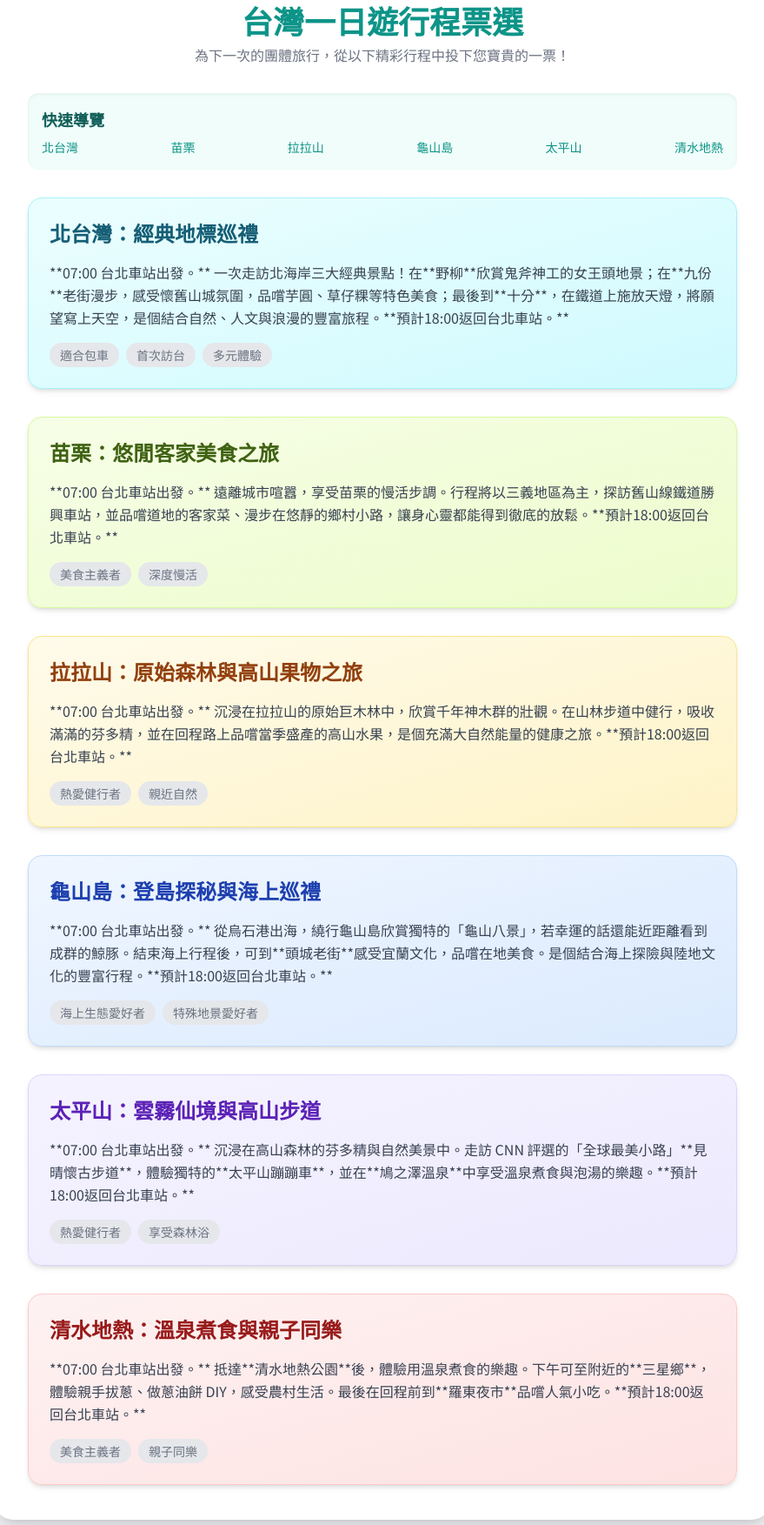
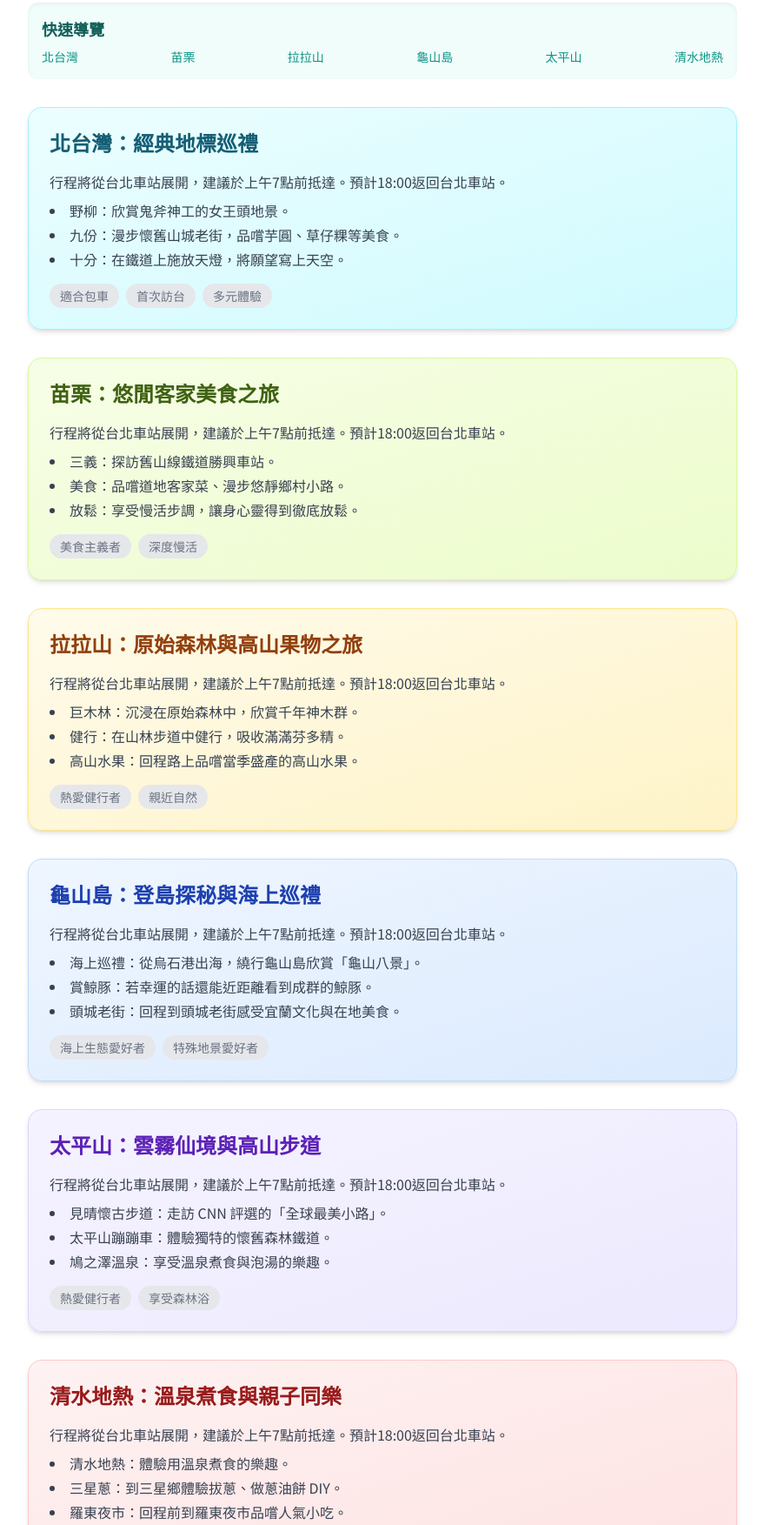
Before and after one commit to Stanley36716/employee_day, a plain HTML site: page index.html in a window 1280 px wide. Shown: the part 69-1822 px from the top of the page at 87% size, without its empty margins (200-1079 px from the left). Drawn offline with nearby package versions, Linux system fonts and the light colour scheme.

Commit message:
Update index.html

```diff
--- a/index.html
+++ b/index.html
@@ -19,8 +19,6 @@
 <body class="bg-gray-100 p-4 sm:p-8">
 
     <div class="max-w-4xl mx-auto bg-white rounded-3xl shadow-xl p-6 sm:p-10 mb-8">
-        <h1 class="text-3xl sm:text-4xl font-bold text-center text-teal-600 mb-2">台灣一日遊行程票選</h1>
-        <p class="text-center text-gray-500 mb-8">為下一次的團體旅行，從以下精彩行程中投下您寶貴的一票！</p>
 
         <!-- 選單區塊 -->
         <nav class="mb-8 p-4 bg-teal-50 rounded-xl shadow-inner">
@@ -39,10 +37,14 @@
             <!-- 北台灣行程 -->
             <div id="taipei" class="bg-gradient-to-br from-cyan-50 to-cyan-100 rounded-2xl shadow-md p-6 border border-cyan-200">
                 <h2 class="text-2xl font-bold text-cyan-800 mb-4">北台灣：經典地標巡禮</h2>
-                <p class="text-gray-700 leading-relaxed mb-4">
-                    **07:00 台北車站出發。**
-                    一次走訪北海岸三大經典景點！在**野柳**欣賞鬼斧神工的女王頭地景；在**九份**老街漫步，感受懷舊山城氛圍，品嚐芋圓、草仔粿等特色美食；最後到**十分**，在鐵道上施放天燈，將願望寫上天空，是個結合自然、人文與浪漫的豐富旅程。**預計18:00返回台北車站。**
+                <p class="text-gray-700 leading-relaxed mb-2">
+                    行程將從台北車站展開，建議於上午7點前抵達。預計18:00返回台北車站。
                 </p>
+                <ul class="list-disc list-inside text-gray-700 space-y-1 mb-4">
+                    <li>野柳：欣賞鬼斧神工的女王頭地景。</li>
+                    <li>九份：漫步懷舊山城老街，品嚐芋圓、草仔粿等美食。</li>
+                    <li>十分：在鐵道上施放天燈，將願望寫上天空。</li>
+                </ul>
                 <div class="flex flex-wrap gap-2 text-sm text-gray-500">
                     <span class="bg-gray-200 rounded-full px-3 py-1">適合包車</span>
                     <span class="bg-gray-200 rounded-full px-3 py-1">首次訪台</span>
@@ -53,10 +55,14 @@
             <!-- 苗栗行程 -->
             <div id="miaoli" class="bg-gradient-to-br from-lime-50 to-lime-100 rounded-2xl shadow-md p-6 border border-lime-200">
                 <h2 class="text-2xl font-bold text-lime-800 mb-4">苗栗：悠閒客家美食之旅</h2>
-                <p class="text-gray-700 leading-relaxed mb-4">
-                    **07:00 台北車站出發。**
-                    遠離城市喧囂，享受苗栗的慢活步調。行程將以三義地區為主，探訪舊山線鐵道勝興車站，並品嚐道地的客家菜、漫步在悠靜的鄉村小路，讓身心靈都能得到徹底的放鬆。**預計18:00返回台北車站。**
+                <p class="text-gray-700 leading-relaxed mb-2">
+                    行程將從台北車站展開，建議於上午7點前抵達。預計18:00返回台北車站。
                 </p>
+                <ul class="list-disc list-inside text-gray-700 space-y-1 mb-4">
+                    <li>三義：探訪舊山線鐵道勝興車站。</li>
+                    <li>美食：品嚐道地客家菜、漫步悠靜鄉村小路。</li>
+                    <li>放鬆：享受慢活步調，讓身心靈得到徹底放鬆。</li>
+                </ul>
                 <div class="flex flex-wrap gap-2 text-sm text-gray-500">
                     <span class="bg-gray-200 rounded-full px-3 py-1">美食主義者</span>
                     <span class="bg-gray-200 rounded-full px-3 py-1">深度慢活</span>
@@ -66,10 +72,14 @@
             <!-- 拉拉山行程 -->
             <div id="lalashan" class="bg-gradient-to-br from-amber-50 to-amber-100 rounded-2xl shadow-md p-6 border border-amber-200">
                 <h2 class="text-2xl font-bold text-amber-800 mb-4">拉拉山：原始森林與高山果物之旅</h2>
-                <p class="text-gray-700 leading-relaxed mb-4">
-                    **07:00 台北車站出發。**
-                    沉浸在拉拉山的原始巨木林中，欣賞千年神木群的壯觀。在山林步道中健行，吸收滿滿的芬多精，並在回程路上品嚐當季盛產的高山水果，是個充滿大自然能量的健康之旅。**預計18:00返回台北車站。**
+                <p class="text-gray-700 leading-relaxed mb-2">
+                    行程將從台北車站展開，建議於上午7點前抵達。預計18:00返回台北車站。
                 </p>
+                <ul class="list-disc list-inside text-gray-700 space-y-1 mb-4">
+                    <li>巨木林：沉浸在原始森林中，欣賞千年神木群。</li>
+                    <li>健行：在山林步道中健行，吸收滿滿芬多精。</li>
+                    <li>高山水果：回程路上品嚐當季盛產的高山水果。</li>
+                </ul>
                 <div class="flex flex-wrap gap-2 text-sm text-gray-500">
                     <span class="bg-gray-200 rounded-full px-3 py-1">熱愛健行者</span>
                     <span class="bg-gray-200 rounded-full px-3 py-1">親近自然</span>
@@ -79,10 +89,14 @@
             <!-- 龜山島行程 -->
             <div id="guishan" class="bg-gradient-to-br from-blue-50 to-blue-100 rounded-2xl shadow-md p-6 border border-blue-200">
                 <h2 class="text-2xl font-bold text-blue-800 mb-4">龜山島：登島探秘與海上巡禮</h2>
-                <p class="text-gray-700 leading-relaxed mb-4">
-                    **07:00 台北車站出發。**
-                    從烏石港出海，繞行龜山島欣賞獨特的「龜山八景」，若幸運的話還能近距離看到成群的鯨豚。結束海上行程後，可到**頭城老街**感受宜蘭文化，品嚐在地美食。是個結合海上探險與陸地文化的豐富行程。**預計18:00返回台北車站。**
+                <p class="text-gray-700 leading-relaxed mb-2">
+                    行程將從台北車站展開，建議於上午7點前抵達。預計18:00返回台北車站。
                 </p>
+                <ul class="list-disc list-inside text-gray-700 space-y-1 mb-4">
+                    <li>海上巡禮：從烏石港出海，繞行龜山島欣賞「龜山八景」。</li>
+                    <li>賞鯨豚：若幸運的話還能近距離看到成群的鯨豚。</li>
+                    <li>頭城老街：回程到頭城老街感受宜蘭文化與在地美食。</li>
+                </ul>
                 <div class="flex flex-wrap gap-2 text-sm text-gray-500">
                     <span class="bg-gray-200 rounded-full px-3 py-1">海上生態愛好者</span>
                     <span class="bg-gray-200 rounded-full px-3 py-1">特殊地景愛好者</span>
@@ -92,10 +106,14 @@
             <!-- 太平山行程 -->
             <div id="taipingshan" class="bg-gradient-to-br from-violet-50 to-violet-100 rounded-2xl shadow-md p-6 border border-violet-200">
                 <h2 class="text-2xl font-bold text-violet-800 mb-4">太平山：雲霧仙境與高山步道</h2>
-                <p class="text-gray-700 leading-relaxed mb-4">
-                    **07:00 台北車站出發。**
-                    沉浸在高山森林的芬多精與自然美景中。走訪 CNN 評選的「全球最美小路」**見晴懷古步道**，體驗獨特的**太平山蹦蹦車**，並在**鳩之澤溫泉**中享受溫泉煮食與泡湯的樂趣。**預計18:00返回台北車站。**
+                <p class="text-gray-700 leading-relaxed mb-2">
+                    行程將從台北車站展開，建議於上午7點前抵達。預計18:00返回台北車站。
                 </p>
+                <ul class="list-disc list-inside text-gray-700 space-y-1 mb-4">
+                    <li>見晴懷古步道：走訪 CNN 評選的「全球最美小路」。</li>
+                    <li>太平山蹦蹦車：體驗獨特的懷舊森林鐵道。</li>
+                    <li>鳩之澤溫泉：享受溫泉煮食與泡湯的樂趣。</li>
+                </ul>
                 <div class="flex flex-wrap gap-2 text-sm text-gray-500">
                     <span class="bg-gray-200 rounded-full px-3 py-1">熱愛健行者</span>
                     <span class="bg-gray-200 rounded-full px-3 py-1">享受森林浴</span>
@@ -105,10 +123,14 @@
             <!-- 清水地熱行程 -->
             <div id="qingshui" class="bg-gradient-to-br from-red-50 to-red-100 rounded-2xl shadow-md p-6 border border-red-200">
                 <h2 class="text-2xl font-bold text-red-800 mb-4">清水地熱：溫泉煮食與親子同樂</h2>
-                <p class="text-gray-700 leading-relaxed mb-4">
-                    **07:00 台北車站出發。**
-                    抵達**清水地熱公園**後，體驗用溫泉煮食的樂趣。下午可至附近的**三星鄉**，體驗親手拔蔥、做蔥油餅 DIY，感受農村生活。最後在回程前到**羅東夜市**品嚐人氣小吃。**預計18:00返回台北車站。**
+                <p class="text-gray-700 leading-relaxed mb-2">
+                    行程將從台北車站展開，建議於上午7點前抵達。預計18:00返回台北車站。
                 </p>
+                <ul class="list-disc list-inside text-gray-700 space-y-1 mb-4">
+                    <li>清水地熱：體驗用溫泉煮食的樂趣。</li>
+                    <li>三星蔥：到三星鄉體驗拔蔥、做蔥油餅 DIY。</li>
+                    <li>羅東夜市：回程前到羅東夜市品嚐人氣小吃。</li>
+                </ul>
                 <div class="flex flex-wrap gap-2 text-sm text-gray-500">
                     <span class="bg-gray-200 rounded-full px-3 py-1">美食主義者</span>
                     <span class="bg-gray-200 rounded-full px-3 py-1">親子同樂</span>
```
